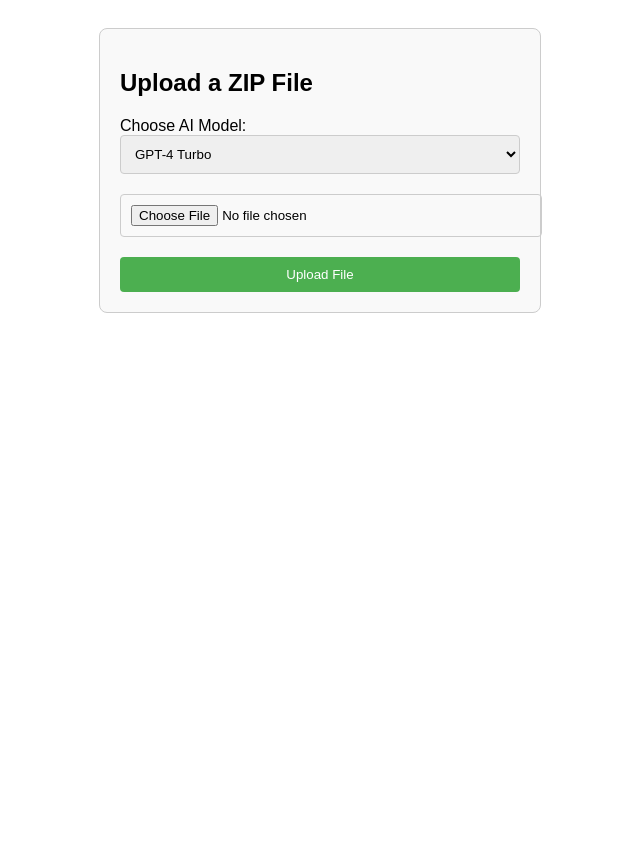
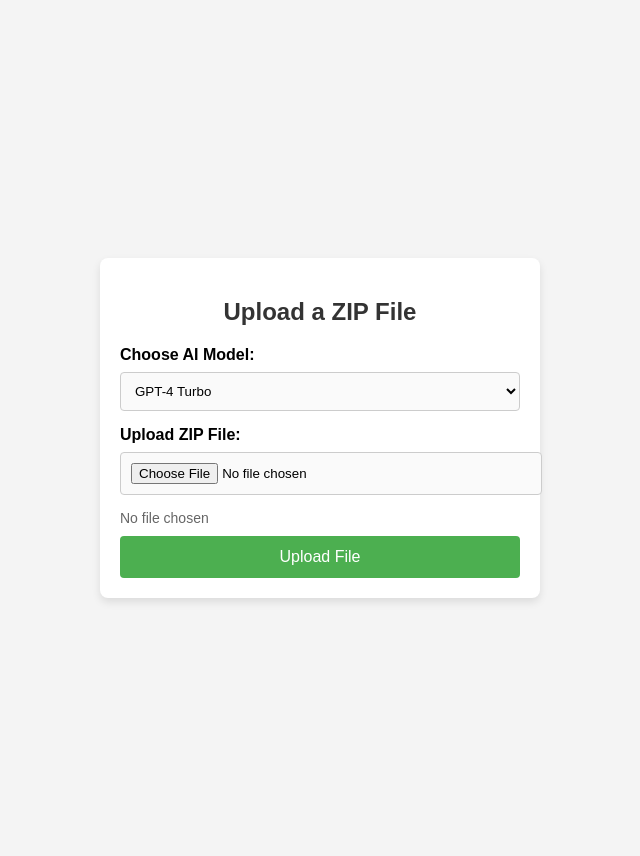
Before and after one commit to sahilmathew23/CodeVision, a Flask app: page /upload in a window 1280 px wide. Shown: the whole page, without its empty margins (320-960 px from the left). Before the commit the page ends 313 px from the top, so only its background shows below. Run offline with Flask 3, Linux system fonts and the light colour scheme; parts of the project's set-up code (start-up, migrations or seed data) failed here and were passed over.

Commit message:
enhanced UI

```diff
--- a/templates/upload.html
+++ b/templates/upload.html
@@ -3,35 +3,59 @@
 <head>
     <meta charset="UTF-8">
     <meta name="viewport" content="width=device-width, initial-scale=1.0">
-    <title>Upload your Project for CodeVision</title>
+    <title>Upload Your Project - CodeVision</title>
     <style>
         body {
             font-family: Arial, sans-serif;
             padding: 20px;
+            background-color: #f4f4f4;
+            display: flex;
+            justify-content: center;
+            align-items: center;
+            height: 100vh;
         }
         .upload-container {
             max-width: 400px;
-            margin: 0 auto;
+            width: 100%;
             padding: 20px;
-            border: 1px solid #ccc;
             border-radius: 8px;
-            background-color: #f9f9f9;
+            background-color: #fff;
+            box-shadow: 0 4px 8px rgba(0, 0, 0, 0.1);
         }
-        input[type="file"], select {
+        h2 {
+            text-align: center;
+            margin-bottom: 20px;
+            color: #333;
+        }
+        label {
+            font-weight: bold;
+            display: block;
+            margin-bottom: 8px;
+        }
+        select, input[type="file"] {
             width: 100%;
             padding: 10px;
-            margin-bottom: 20px;
+            margin-bottom: 15px;
             border: 1px solid #ccc;
             border-radius: 4px;
+            background-color: #fafafa;
+        }
+        .file-label {
+            display: block;
+            font-size: 14px;
+            color: #666;
+            margin-bottom: 10px;
         }
         button {
             width: 100%;
-            padding: 10px;
+            padding: 12px;
             background-color: #4CAF50;
             color: white;
             border: none;
             border-radius: 4px;
+            font-size: 16px;
             cursor: pointer;
+            transition: background 0.3s;
         }
         button:hover {
             background-color: #45a049;
@@ -48,11 +72,21 @@
             <option value="gpt-4-turbo">GPT-4 Turbo</option>
             <option value="gemini-2.0-flash">Gemini 2.0 Flash</option>
         </select>
-        <input type="file" name="file" accept=".zip" required>
+
+        <label for="file">Upload ZIP File:</label>
+        <input type="file" name="file" id="file" accept=".zip" required>
+        <span class="file-label">No file chosen</span>
+
         <button type="submit">Upload File</button>
     </form>
+</div>
 
-</div>
+<script>
+    document.getElementById("file").addEventListener("change", function() {
+        let fileLabel = document.querySelector(".file-label");
+        fileLabel.textContent = this.files.length > 0 ? this.files[0].name : "No file chosen";
+    });
+</script>
 
 </body>
 </html>
```
